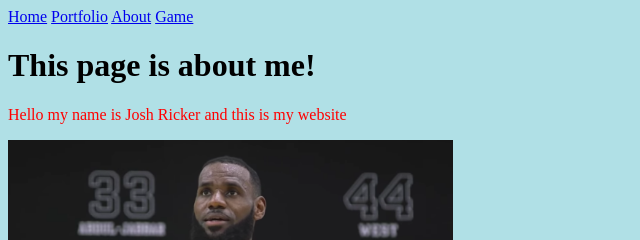
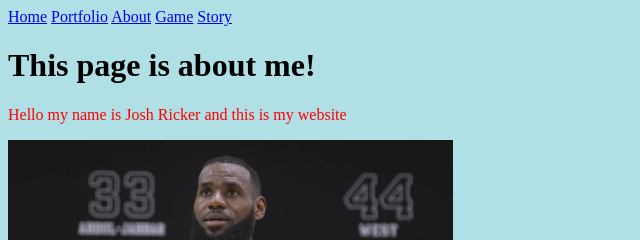
Before and after one commit to jricker000/csp2018, a plain HTML site: page aboutme.html in a window 1280 px wide. Shown: the top 240 px of the page, 0-640 px from the left. Drawn offline with Linux system fonts and the light colour scheme.

Commit message:
Update aboutme.html

```diff
--- a/aboutme.html
+++ b/aboutme.html
@@ -9,6 +9,7 @@
     <a href="portfolio.html">Portfolio</a>
     <a href="aboutme.html">About</a>
     <a href="mygame.html">Game</a>
+    <a href="story.html">Story</a>
     <h1>This page is about me!</h1>
     <p style="color:red;">Hello my name is Josh Ricker and this is my website</p>
     <img src="images/lebron.png" height="250">
```
